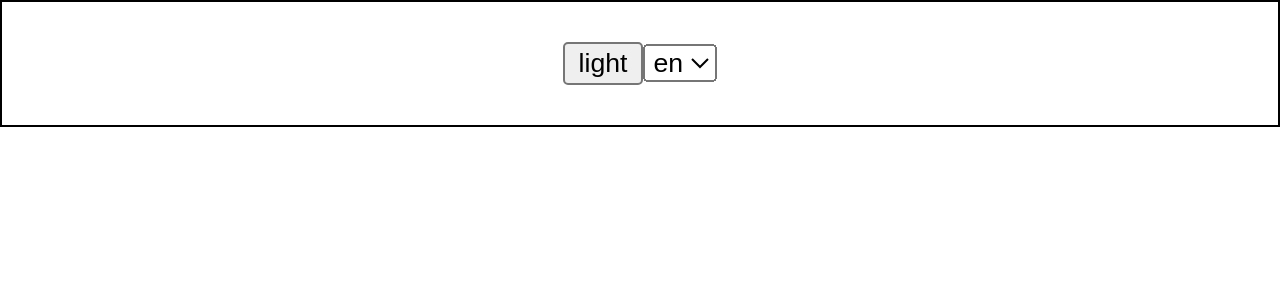
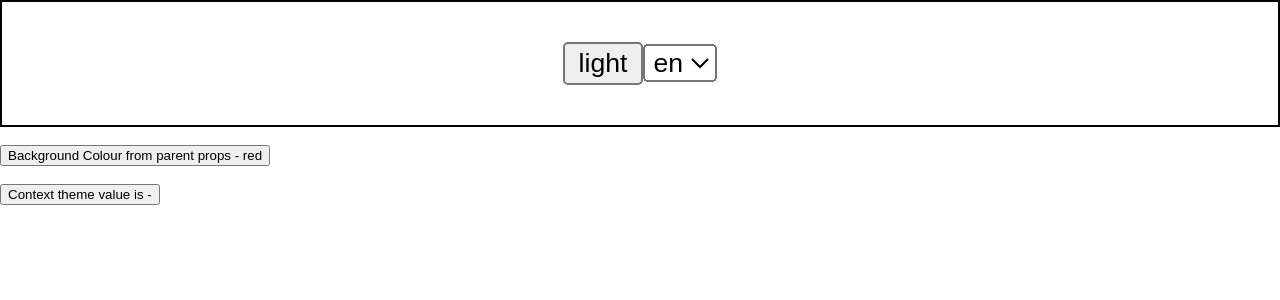
Before and after one commit to cosmycoder/Searchable-Product-Filter, a React (Create React App) app: page / in a window 1280 px wide. Shown: the top 300 px of the page. Built offline with nearby package versions, Linux system fonts and the light colour scheme.

Commit message:
Context - Simple button using context - working

```diff
--- a/src/context/AppSuperComposed.js
+++ b/src/context/AppSuperComposed.js
@@ -3,6 +3,8 @@ import { ThemeProvider, ThemeConsumer } from './ThemeProvider';
 import { LanguageProvider, LanguageConsumer } from './LanguageProvider';
 import Composer from 'react-composer';
 import { styles, translations } from './constants';
+
+/* Tutorial link https://medium.com/dailyjs/reacts-%EF%B8%8F-new-context-api-70c9fe01596b */
 
 function AppSuperComposeRenderer({children}) {
     return (
--- /dev/null
+++ b/src/context/react-sample-1/ThemeApp.js
@@ -0,0 +1,34 @@
+import React from 'react';
+
+/* https://reactjs.org/docs/context.html */
+
+class ThemeAppWithoutContext extends React.Component {
+    render() {
+        return (
+            <Toolbar theme="red" />
+        );
+    }
+}
+
+const Toolbar = function(props) {
+    // The Toolbar component must take an extra "theme" prop
+    // and pass it to the ThemedButton. This can become painful
+    // if every single button in the app needs to know the theme
+    // because it would have to be passed through all components.
+    return (
+        <div>
+            <ThemedButton theme={props.theme}/>
+        </div>
+    );
+}
+
+const ThemedButton = function(props) {
+    let theme = props.theme;
+    return (
+        <button style={{
+            color: {theme}
+        }}>Background Colour from parent props - {theme}</button>
+    );
+}
+
+export default ThemeAppWithoutContext;
--- /dev/null
+++ b/src/context/react-sample-using-context/ThemedAppWithContext.js
@@ -0,0 +1,53 @@
+import React from 'react';
+
+/* https://reactjs.org/docs/context.html */
+
+// Context let us pass a value deep into the component tree
+// without explicitly threading it through every component.
+// Create a context for the current theme (with 'light' as the default)
+
+const ThemeContext = React.createContext('light');
+
+class ThemedAppWithContext extends React.Component {
+    render() {
+        /**
+         * Use a Provider to pass the current theme to the tree below
+         * Any component can read it, no matter how deep it is
+         * In this example, we are passing 'dark' as the current value
+         */
+        return (
+            <ThemeContext.Provider >
+                <Toolbar value="dark"/>
+            </ThemeContext.Provider>
+        );
+    }
+}
+
+/*
+ * A component in the middle which does not have to pass
+ * the theme down explicitly anymore
+ */
+const Toolbar = function(props) {
+    return (
+        <div>
+            <ThemedButton />
+        </div>
+    );
+}
+
+const ThemedButton = function(props) {
+    /*
+     * Use a Consumer to read the current theme context.
+     * React will find the closest theme Provider above and use its value
+     * In this example, the current theme is 'dark'
+     */
+    return (
+        <ThemeContext.Consumer>
+            { (theme) => (
+                <button>Context theme value is - {theme}</button>
+            )}
+        </ThemeContext.Consumer>
+    );
+}
+
+export default ThemedAppWithContext;
--- a/src/index.js
+++ b/src/index.js
@@ -15,6 +15,8 @@ import registerServiceWorker from './registerServiceWorker';
 import { CounterComponent, Counter } from './thirdRenderPropsEx/Counter';
 import CounterExample from './higher-order-components/CounterHoC';
 import AppSuperCompose from './context/AppSuperComposed';
+import ThemeAppWithoutContext from './context/react-sample-1/ThemeApp';
+import ThemedAppWithContext from './context/react-sample-using-context/ThemedAppWithContext';
 
 const PRODUCTS = [
     {category: 'Sporting Goods', price: '$49.99', stocked: true, name: 'Football'},
@@ -26,7 +28,13 @@ const PRODUCTS = [
 ];
 
 ReactDOM.render(
-    <AppSuperCompose />,
+    <React.Fragment>
+        <AppSuperCompose />
+        <br/>
+        <ThemeAppWithoutContext />
+        <br/>
+        <ThemedAppWithContext />
+    </React.Fragment>,
     document.getElementById('root')
 );
 
```
